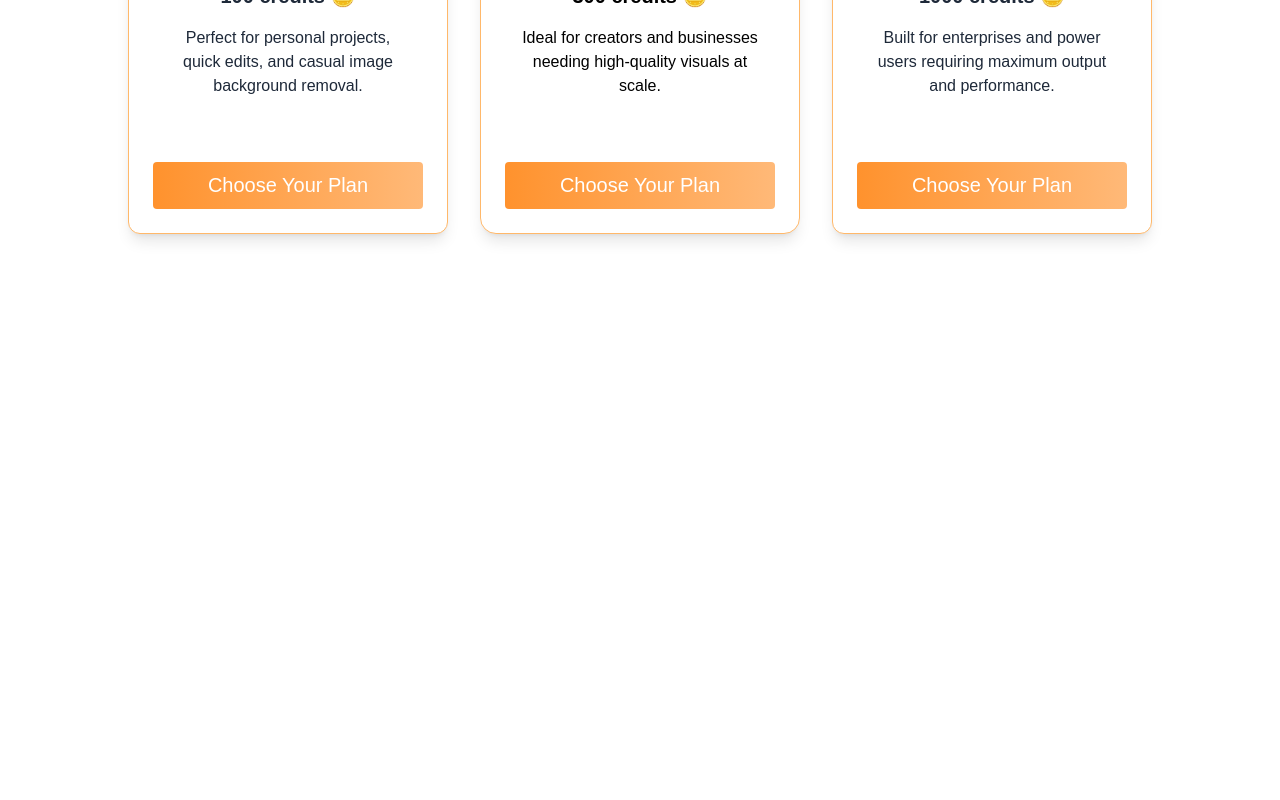
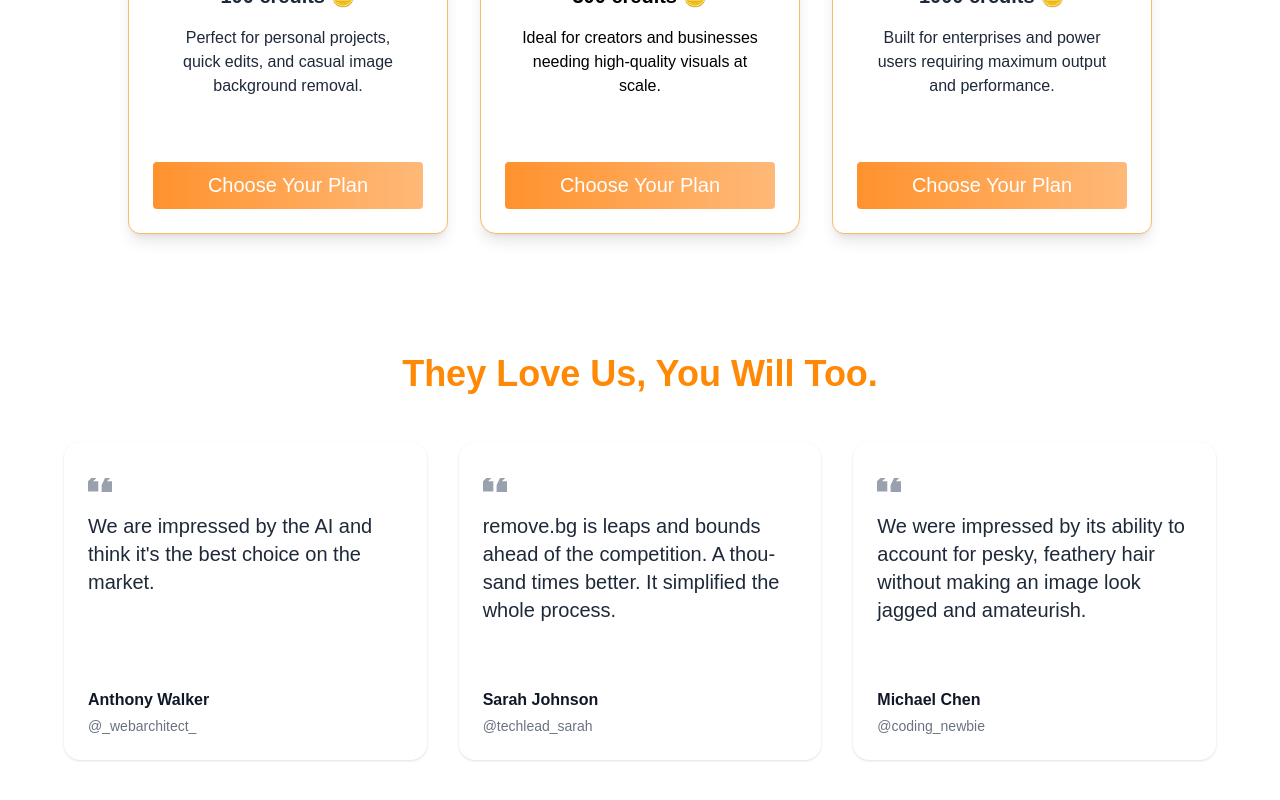
Before and after one commit to realsohel/PurePic.ai---Background-Remover-from-Images---Client, a React (Vite) app: page / in a window 1280 px wide. Shown: the part 2386-3186 px from the top of the page. Before the commit the page ends 2772 px from the top, so only its background shows below. Built offline with nearby package versions, Linux system fonts and the light colour scheme.

Commit message:
Created Testimonials

```diff
--- a/src/assets/assets.js
+++ b/src/assets/assets.js
@@ -101,3 +101,26 @@
         popular: false
     }
 ];
+
+export const testimonials = [
+    {
+        id: 1,
+        quote: "We are impressed by the AI and think it's the best choice on the market.",
+        author: "Anthony Walker",
+        handle: "@_webarchitect_",
+    },
+    {
+        id: 2,
+        quote:
+        "remove.bg is leaps and bounds ahead of the competition. A thousand times better. It simplified the whole process.",
+        author: "Sarah Johnson",
+        handle: "@techlead_sarah",
+    },
+    {
+        id: 3,
+        quote:
+        "We were impressed by its ability to account for pesky, feathery hair without making an image look jagged and amateurish.",
+        author: "Michael Chen",
+        handle: "@coding_newbie",
+    },
+];
--- /dev/null
+++ b/src/components/Testimonial.jsx
@@ -0,0 +1,61 @@
+import React from 'react'
+import { testimonials } from '../assets/assets';
+import { useTheme } from '../context/ThemeContext';
+
+const Testimonial = () => {
+    const {theme} = useTheme();
+    return (
+        <div className='max-w-7xl px-4 mx-auto sm:px-6 lg:px-8 py-12'>
+            <div className="mb-12 text-center">
+                <h2 className="text-3xl md:text-4xl font-bold my-8 text-orange-400">
+                    They Love Us, You Will Too.
+                </h2>
+            </div>
+
+            <div className="grid grid-cols-1 md:grid-cols-2 lg:grid-cols-3 gap-8">
+                {
+                    testimonials.map((testimonial)=>(
+                        <div key={testimonial.id} className={` flex flex-col max-w-md mx-auto md:mx-0 justify-between rounded-2xl
+                            shadow hover:shadow-xl transition-shadow
+                            ${theme === 'light'? 'bg-white text-black ': 'text-white shadow-orange-400'}
+                        `}>
+                            <div className="flex flex-col px-6 pt-8 mb-10 space-y-5 ">
+                                <svg
+                                    width="24"
+                                    height="18"
+                                    viewBox="0 0 24 18"
+                                    fill="none"
+                                    xmlns="http://www.w3.org/2000/svg"
+                                    className={` ${theme === 'light' ? 'text-gray-400 dark:text-gray-600': 'text-white'}  fill-current`}
+                                    >
+                                        <path
+                                            d="M24 7.3h-5.1L22.3 4H17l-3.4 6.9v10.3H24V7.3zM10.3 17.6V7.3H5L8.6 4H3.4L0 7.3v10.3h10.3z"
+                                            fill="currentColor"
+                                        />
+                                </svg>
+                                <p className={`text-xl m-0 ${theme === 'light' ? 'text-gray-800': 'text-white'}`} style={{hyphens:"auto"}}>
+                                    {testimonial.quote}
+                                </p>
+
+                            </div>
+                            <div className="flex space-x-2 px-6 py-6 rounded-b-xl">
+
+                                <div className="flex flex-col justify-center">
+                                    <p className={`font-semibold m-0 ${theme === 'light' ? 'text-gray-900': 'text-white'}`}>
+                                        {testimonial.author}
+                                    </p>
+
+                                    <p className="font-medium text-gray-500 text-sm m-0 mt-1">
+                                        {testimonial.handle}
+                                    </p>
+                                </div>
+                            </div>
+                        </div>
+                    ))
+                }
+            </div>
+        </div>
+    )
+}
+
+export default Testimonial;
--- a/src/pages/Home.jsx
+++ b/src/pages/Home.jsx
@@ -3,6 +3,7 @@
 import BGRemoval from '../components/BGRemoval'
 import BGSlider from '../components/BGSlider'
 import Pricing from '../components/Pricing'
+import Testimonial from '../components/Testimonial'
 
 const Home = () => {
     return (
@@ -12,7 +13,7 @@
             <BGRemoval/>
             <BGSlider/>
             <Pricing/>
-
+            <Testimonial/>
         </div>
     )
 }
```
